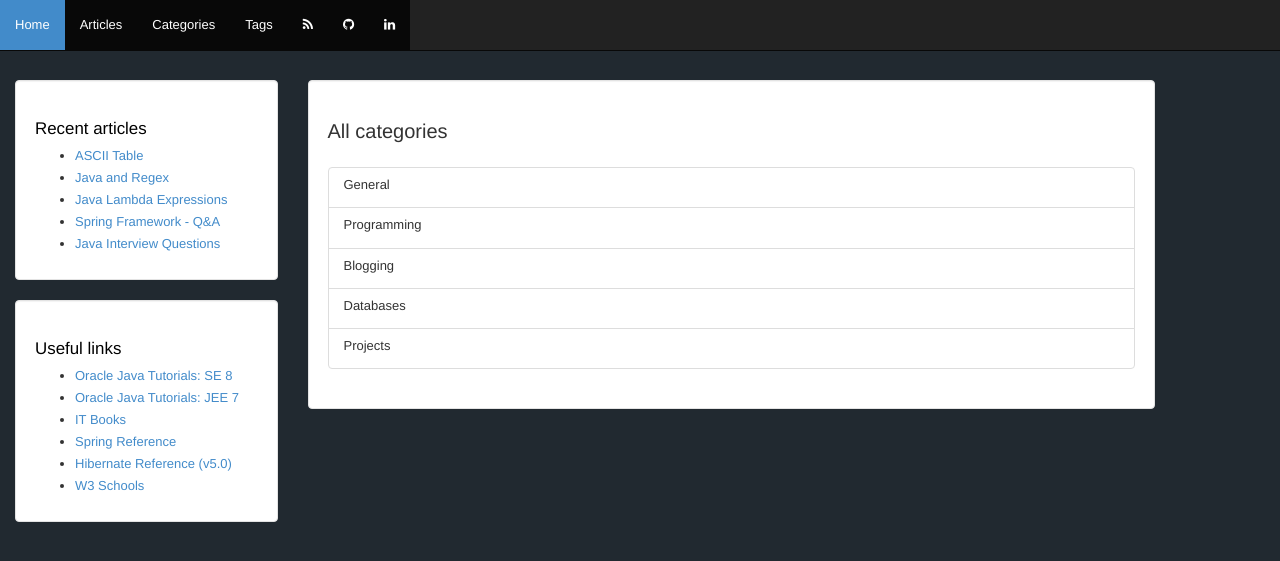
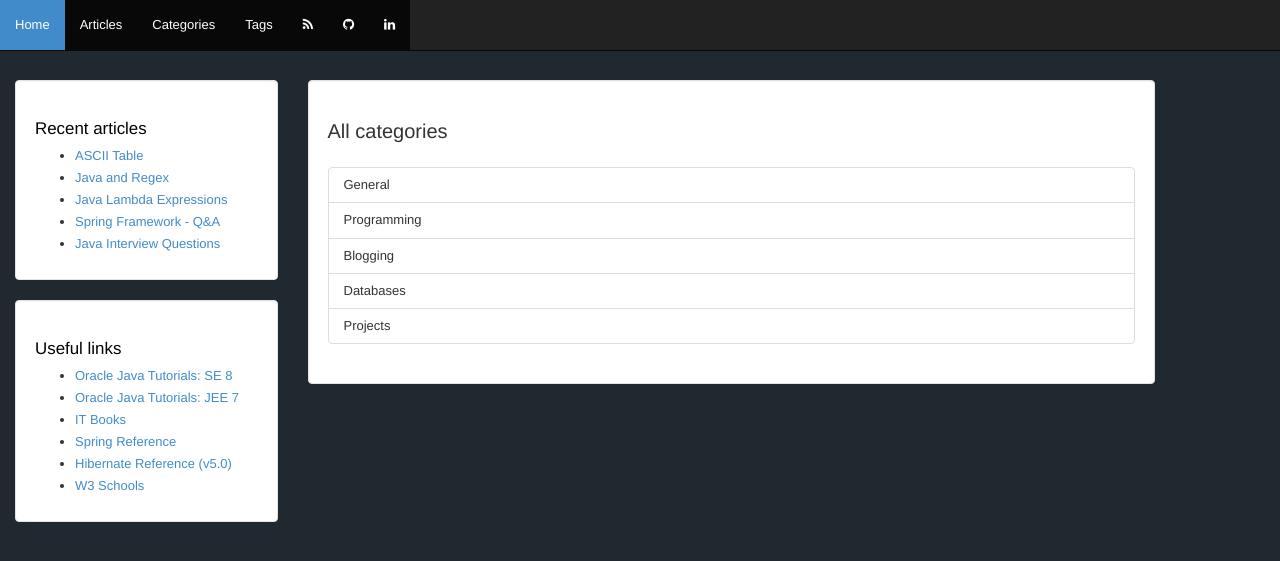
Before and after one commit to damianfanaro/damianfanaro.github.io, a Jekyll site: the page built from jblog/category/index.html, in a window 1280 px wide. Shown: the top 561 px of the page. Built offline with Jekyll 4.4.1, drawn with Linux system fonts in a browser that asks for light colours; nearby versions of some CDN libraries; Markdown is read by kramdown in place of the engine named in the settings; comment, search, counter and statistics services are not loaded.

```diff
--- a/css/theme.css
+++ b/css/theme.css
@@ -174,3 +174,8 @@ iframe {
 .label {
     font-size: 13px;
 }
+
+.list-group-item-heading {
+  margin-top: 0px;
+  margin-bottom: 0px;
+}
```
